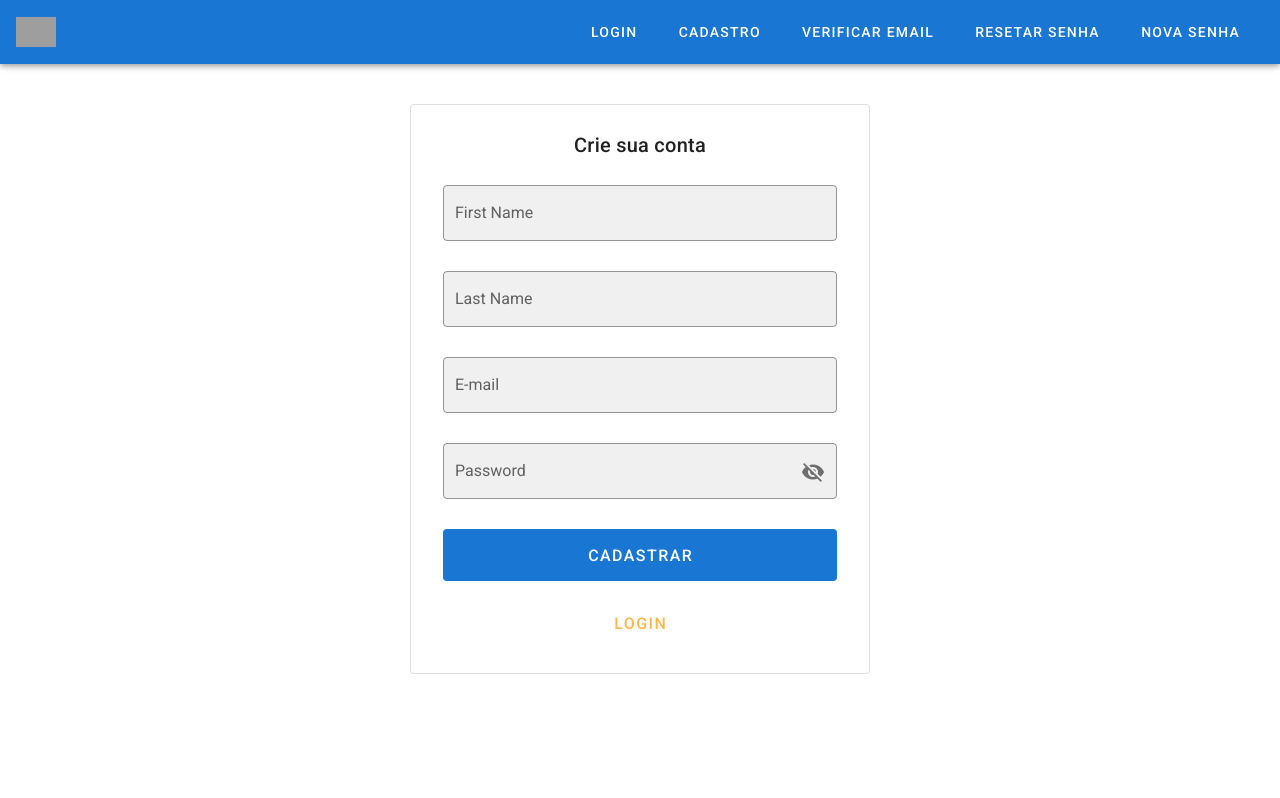
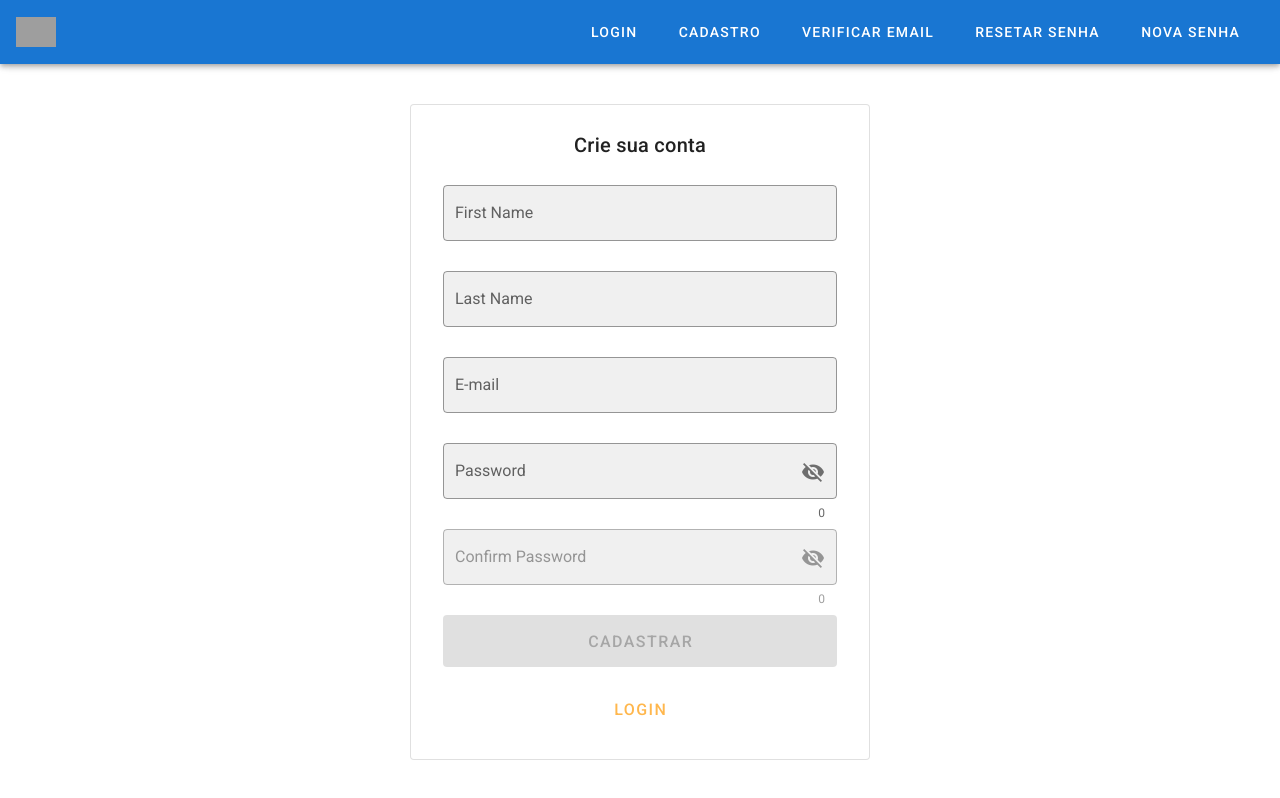
Before and after one commit to paulpessoa/Home-Works, a Vue app: page /register in a window 1280 px wide. Built offline with nearby package versions, Linux system fonts and the light colour scheme; grey boxes are pictures that could not be loaded.

Commit message:
password validation

```diff
--- a/src/components/FormRegister.vue
+++ b/src/components/FormRegister.vue
@@ -1,29 +1,89 @@
 <template>
   <div>
     <v-card outlined class="mx-auto mt-10 px-8 py-2" max-width="460">
-
       <v-card-title class="justify-center mb-2">Crie sua conta</v-card-title>
 
       <v-form ref="form" @submit.prevent="createUser">
+        <v-text-field
+          v-model="firstName"
+          :rules="nameRules"
+          filled
+          type="text"
+          label="First Name"
+          required
+          persistent-hint
+          outlined
+        >
+        </v-text-field>
+        <v-text-field
+          v-model="lastName"
+          filled
+          type="text"
+          label="Last Name"
+          required
+          persistent-hint
+          outlined
+        >
+        </v-text-field>
+        <v-text-field
+          v-model="email"
+          :rules="emailRules"
+          filled
+          type="mail"
+          label="E-mail"
+          required
+          persistent-hint
+          outlined
+        >
+        </v-text-field>
 
-        <v-text-field v-model="firstName" filled type="text" label="First Name" required persistent-hint outlined></v-text-field>
-        <v-text-field v-model="lastName" filled type="text" label="Last Name" required persistent-hint outlined></v-text-field>
-        <v-text-field v-model="email" filled type="mail" label="E-mail" required persistent-hint outlined></v-text-field>
+        <v-text-field
+          v-model="password"
+          filled
+          :append-icon="showKey1 ? 'mdi-eye' : 'mdi-eye-off'"
+          :type="showKey1 ? 'text' : 'password'"
+          label="Password"
+          required
+          outlined
+          counter
+          :rules="passwordRules"
+          @click:append="showKey1 = !showKey1"
+        ></v-text-field>
+        <v-text-field
+          v-model="confirmPassword"
+          filled
+          :append-icon="showKey2 ? 'mdi-eye' : 'mdi-eye-off'"
+          :disabled="!password"
+          :type="showKey2 ? 'text' : 'password'"
+          label="Confirm Password"
+          required
+          outlined
+          counter
+          :rules="[passwordConfirmationRule]"
+          @click:append="showKey2 = !showKey2"
+        ></v-text-field>
 
-        <v-text-field v-model="password" filled :append-icon="showKey1 ? 'mdi-eye' : 'mdi-eye-off'" :type="showKey1 ? 'text' : 'password'" label="Password" required outlined @click:append="showKey1 = !showKey1"></v-text-field>
-        <v-btn block x-large type="submit" color="primary" depressed>Cadastrar</v-btn>
+        <v-btn
+          block
+          x-large
+          type="submit"
+          color="primary"
+          depressed
+          :disabled="password !== confirmPassword"
+          >Cadastrar</v-btn
+        >
       </v-form>
 
-      <v-alert class="mt-7" v-if="emailConfirm" dismissible  type="success">
+      <v-alert class="mt-7" v-if="emailConfirm" dismissible type="success">
         {{ emailConfirm }}
       </v-alert>
 
       <v-card-actions class="text-xs-center py-4">
-        <v-btn block x-large color="orange lighten-2" text href="/login"> login </v-btn>
+        <v-btn block x-large color="orange lighten-2" text href="/login">
+          login
+        </v-btn>
       </v-card-actions>
-
     </v-card>
-
   </div>
 </template>
 
@@ -40,39 +100,50 @@ export default {
     firstName: null,
     lastName: null,
     email: null,
-    password: null,
-
-    emailConfirm: null
-
+    password: "",
+    confirmPassword: null,
+    nameRules: [(v) => !!v || "Preencha este campo"],
+    emailRules: [(v) => /.+@.+\..+/.test(v) || "Informe um e-mail válido"],
+    passwordRules: [(v) => !!v || "Informe uma senha"],
+    confirmPasswordRules: [(v) => !!v || "Digite igual ao campo anterior"],
+    emailConfirm: null,
   }),
   methods: {
     createUser() {
-      axios.post(url, {
+      axios
+        .post(url, {
           firstName: this.firstName,
           lastName: this.lastName,
           email: this.email,
           password: this.password,
-      }).then(response => {
+        })
+        .then((response) => {
           console.log("DEU CERTO", response);
-          this.emailConfirm = "Redirecionamento em 5 segundos..."
+          this.emailConfirm = "Redirecionamento em 5 segundos...";
           setTimeout(() => {
-          this.emailConfirm = false
+            this.emailConfirm = false;
           }, 4500);
 
           var mailconfirmation = setInterval(() => {
-          this.$router.push({ name: 'email-confirmation' });
-          clearInterval(mailconfirmation)
+            this.$router.push({ name: "email-confirmation" });
+            clearInterval(mailconfirmation);
           }, 5000);
           //alert(response.data.message.description)
           // window.location.href = '/login';
-        // this.response = response.data
-        // this.success = 'Data saved successfully';
-        this.response = JSON.stringify(response, null, 2)
-      }).catch(error => {
-        this.response = 'Error: ' + error.response.status
+          this.response = JSON.stringify(response, null, 2);
+        })
+        .catch((error) => {
+          this.response = "Error: " + error.response.status;
           console.log("DEU ERRADO", response);
-
-      })
+        });
+    },
+  },
+  computed: {
+    passwordConfirmationRule() {
+      return () =>
+        this.password === this.confirmPassword
+          ? ""
+          : "Os senhas estão divergentes";
     },
   },
 };
--- a/tsconfig.json
+++ b/tsconfig.json
@@ -13,6 +13,7 @@
     "useDefineForClassFields": true,
     "sourceMap": true,
     "baseUrl": ".",
+    "allowJs": true, //apagar apos corrigir tipagem
     "types": [
       "webpack-env"
     ],
```
Lines whose indentation alone changed are shown as unchanged.
